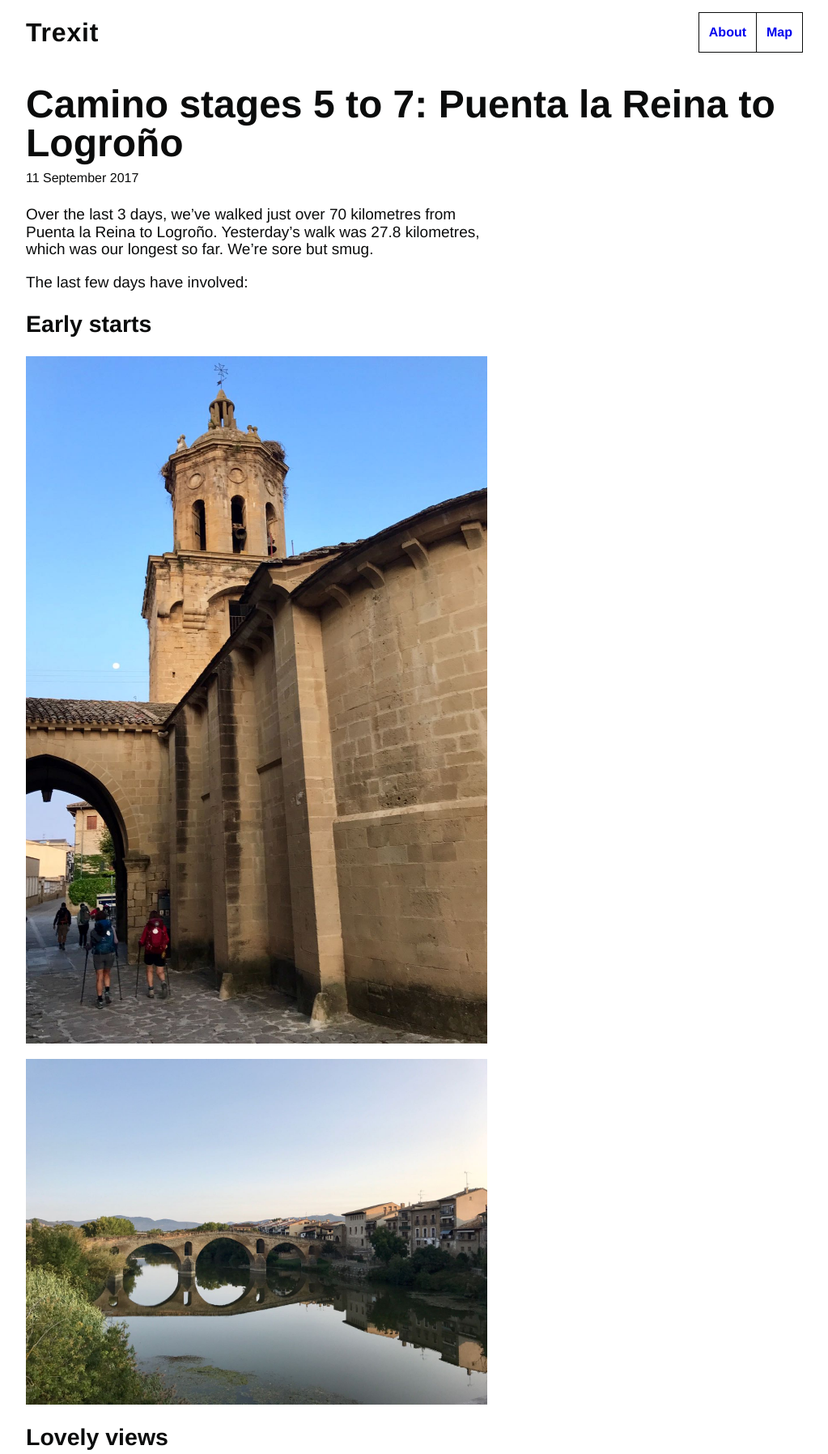
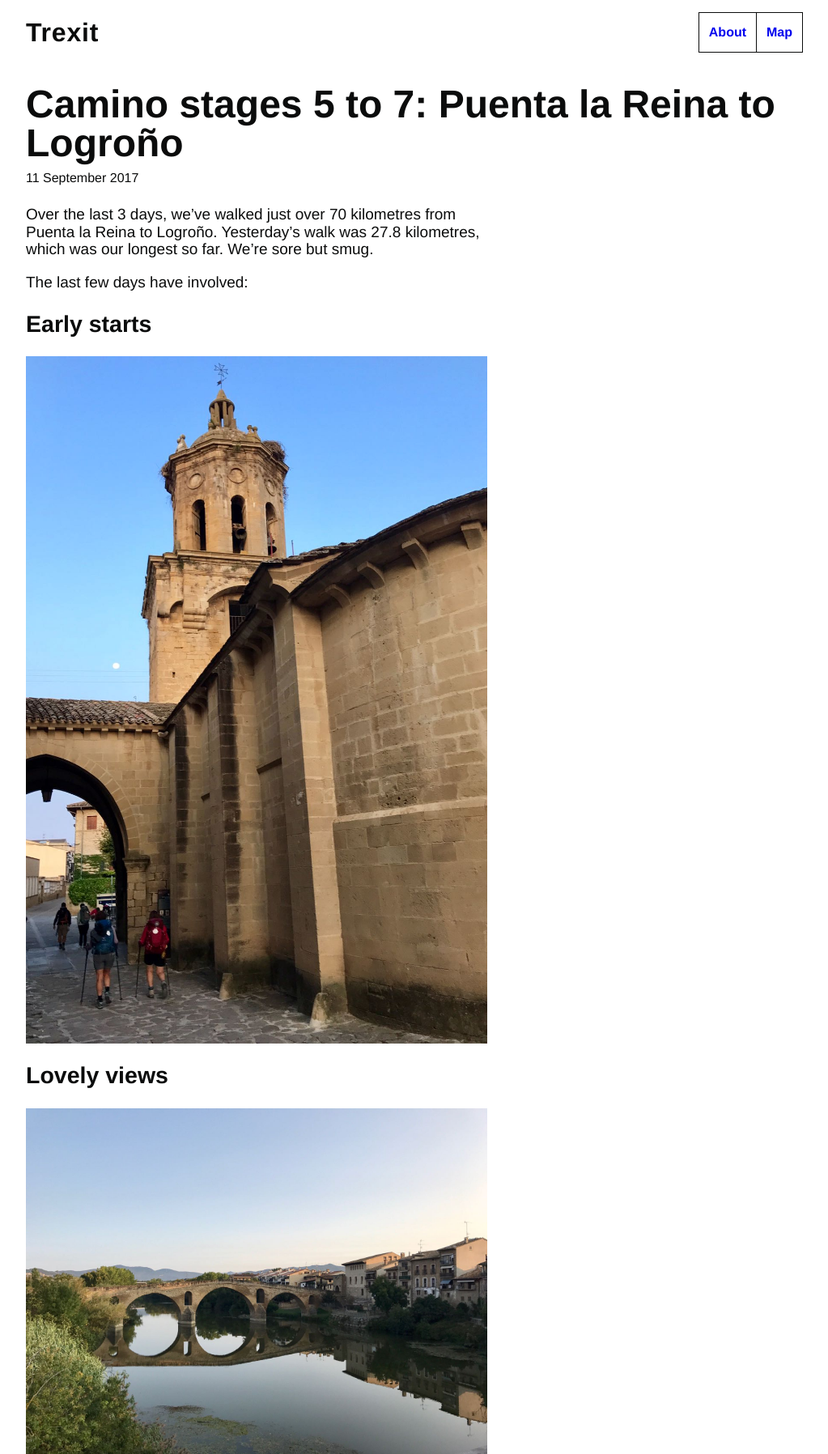
Before and after one commit to tombye/trexit, a Jekyll site: the page built from _posts/2017-09-11-camino-stages-5-to-7.markdown, in a window 1280 px wide. Shown: the top 1796 px of the page at 81% size, without its empty margins (128-1151 px from the left). Built offline with Jekyll 4.4.1, drawn with Linux system fonts in a browser that asks for light colours; grey boxes are pictures that could not be loaded.

```diff
--- a/_posts/2017-09-11-camino-stages-5-to-7.markdown
+++ b/_posts/2017-09-11-camino-stages-5-to-7.markdown
@@ -13,9 +13,9 @@ The last few days have involved:
 
 ![Church in the town of Puenta la Reina in the early morning with the moon behind](https://github.com/tombye/trexit/raw/gh-pages/assets/images/church-in-puento-la-reina.jpg)
 
+## Lovely views
+
 ![Bridge outside the town of Puenta la Reina, reflected in the river it crosses](https://github.com/tombye/trexit/raw/gh-pages/assets/images/bridge-in-puenta-la-reina.jpg)
-
-## Lovely views
 
 ![Vineyards outside the town of Cirauqui](https://github.com/tombye/trexit/raw/gh-pages/assets/images/vineyard-outside-cirauqui.jpg)
 
```
